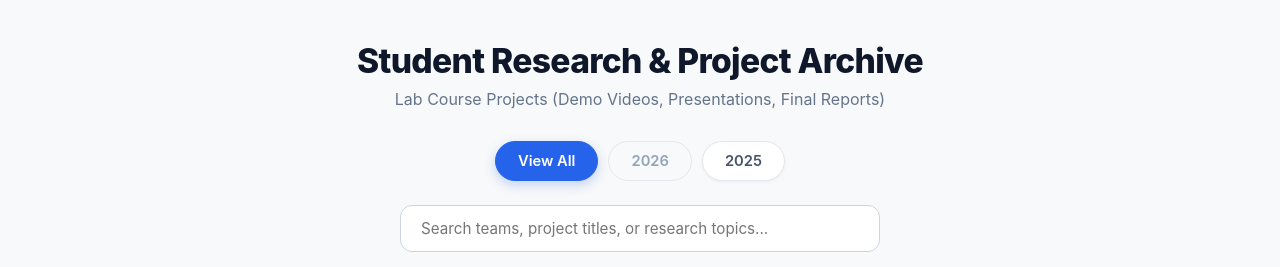
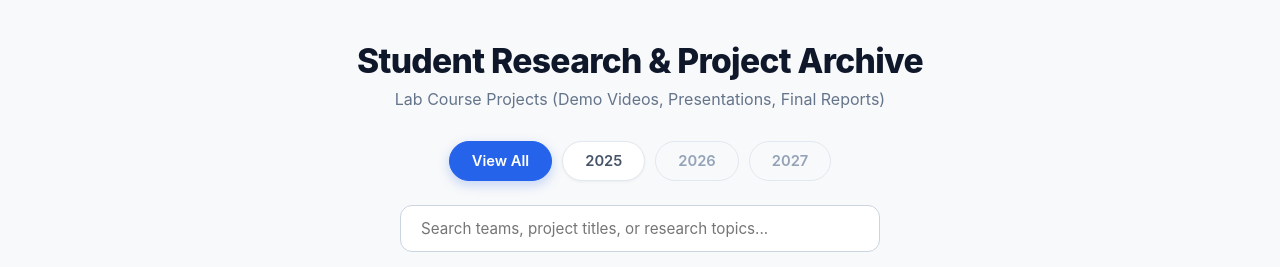
Before and after one commit to wowlabresearch/UnconventionalRobotics-archive, a plain HTML site: page index.html in a window 1280 px wide. Shown: the top 267 px of the page. Drawn offline with Linux system fonts and the light colour scheme.

Commit message:
Update index.html

```diff
--- a/index.html
+++ b/index.html
@@ -332,10 +332,11 @@
     </div>
 
     <!-- Year Filter Bar -->
-    <div class="filter-bar">
+   <div class="filter-bar">
       <button class="filter-btn active" onclick="setYearFilter('all', this)">View All</button>
+      <button class="filter-btn" onclick="setYearFilter('2025', this)">2025</button>
       <button class="filter-btn" disabled title="Coming Soon">2026</button>
-      <button class="filter-btn" onclick="setYearFilter('2025', this)">2025</button>
+      <button class="filter-btn" disabled title="Coming Soon">2027</button>
     </div>
 
     <!-- Search Bar -->
```
